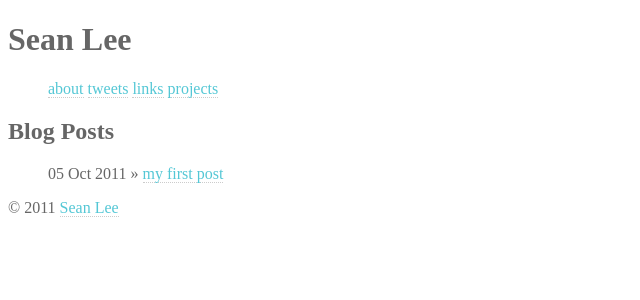
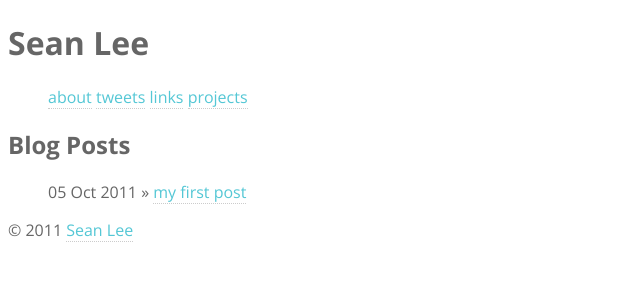
Before and after one commit to lisongx/notimportant.org, a Jekyll site: the page built from index.html, in a window 1280 px wide. Shown: the top 300 px of the page, without its empty margins (0-640 px from the left). Built offline with Jekyll 4.4.1, drawn with Linux system fonts in a browser that asks for light colours.

Commit message:
include a web font from google web font, change a link to about page

```diff
--- a/_layouts/default.html
+++ b/_layouts/default.html
@@ -4,6 +4,9 @@
     <meta charset="utf-8">
     <title>Sean's Web Page</title>
     <meta name="author" content="Sean Lee">
+    <!-- web font -->
+    <link href='http://fonts.googleapis.com/css?family=Open+Sans:400,700,300,800' rel='stylesheet' type='text/css'>
+
     <link rel="stylesheet" href="/css/style.css" type="text/css" />
     <!--[if lt IE 9]>
     <script src="//html5shiv.googlecode.com/svn/trunk/html5.js"></script>
@@ -19,7 +22,7 @@
         </hgroup>
         <nav>
             <ul>
-                <li><a href="about.html">about</a></li>
+                <li><a href="about">about</a></li>
                 <li><a href="http://twitter.com/seansay">tweets</a></li>
                 <li><a href="http://pinboard.in/u:seansay/">links</a></li>
                 <li><a href="projects">projects</a></li>
--- a/css/style.css
+++ b/css/style.css
@@ -1,6 +1,7 @@
 body {
     color: #666;
-    font: 13.34px helvetica, arial, clean, sans-serif;
+    font: 13.34px;
+    font-family: 'Open Sans', helvetica, arial, sans-serif;
 }
 header li {
     display: inline;
```
Also changed, not shown: 1 other file.
